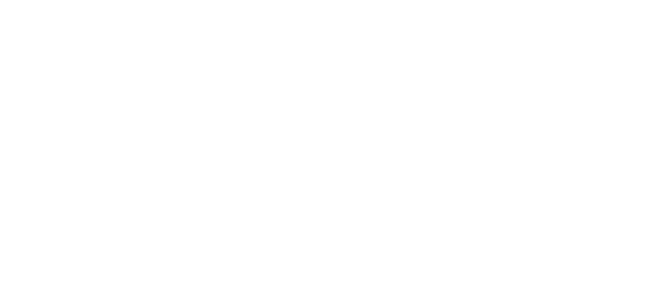
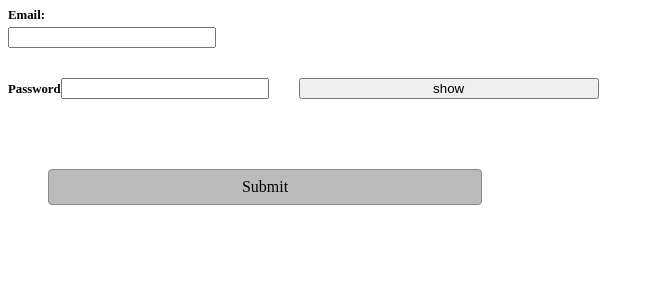
Before and after one commit to kudo07/05-REACT-MINI-EXERCISES, a React (Vite) app: page / in a window 1280 px wide. Shown: the top 300 px of the page, without its empty margins (0-654 px from the left). Built offline with nearby package versions, Linux system fonts and the light colour scheme.

Commit message:
bsic Form completed

```diff
--- /dev/null
+++ b/src/56-25-ONE-WAY-DATA/Children.jsx
@@ -0,0 +1,18 @@
+const Children = ({ toggle, setToggle }) => {
+  return (
+    <div>
+      <button
+        onClick={() => setToggle(toggle === 'dark' ? 'setToggle' : 'dark')}
+      >
+        {toggle}
+      </button>
+    </div>
+  );
+};
+
+export default Children;
+// now one way data is that the data is pass only through from the parent to child
+//now we want to toggle the "toggle" we want it change from the setter function
+// if we want to modifying from a child that affect parent we will use the function
+// we pass down the deleteTodo and toggleTodo which modifies the ui into the parents so with
+// the help of the function we modifies into the parent from the child
--- /dev/null
+++ b/src/56-25-ONE-WAY-DATA/OneWay.jsx
@@ -0,0 +1,14 @@
+import { useState } from 'react';
+import Children from './Children';
+
+const OneWay = () => {
+  const [toggle, setToggle] = useState('dark');
+
+  return (
+    <div>
+      <Children toggle={toggle} setToggle={setToggle} />
+    </div>
+  );
+};
+
+export default OneWay;
--- a/src/56-ONE-WAY-DATA/OneWay.jsx
+++ /dev/null
@@ -1,5 +0,0 @@
-const OneWay = () => {
-  return <div></div>;
-};
-
-export default OneWay;
--- /dev/null
+++ b/src/57-26-USESTATE-VS-USEREF/Combine.jsx
@@ -0,0 +1,33 @@
+import React, { useEffect, useRef, useState } from 'react';
+
+const Combine = () => {
+  const nameRef = useRef();
+  useEffect(() => {
+    console.log('render');
+  });
+  //
+  // const [inp, setInp] = useState('');
+  // const handleChange = (e) => {
+  //   setInp(e.target.value);
+  // };
+  //
+  const handleSubmit = (e) => {
+    const inp = nameRef.current.value;
+    e.preventDefault();
+    if (inp === '') return;
+    alert(`Name is : ${inp}`);
+  };
+  return (
+    <form onSubmit={handleSubmit}>
+      <label htmlFor="name">Name:</label>
+      <input type="text" id="name" ref={nameRef} />
+      {/* <input type="text" id="name" value={inp} onChange={handleChange} /> */}
+      <br />
+      <br />
+      <br />
+      <button type="submit">Alert</button>
+    </form>
+  );
+};
+
+export default Combine;
--- /dev/null
+++ b/src/59-27-FORM-PROJECT/FormProject.jsx
@@ -0,0 +1,10 @@
+import Forms from './Forms';
+import StateRef from './StateRef';
+import './style.css';
+const FormProject = () => {
+  // return <Forms />;
+  return <StateRef />;
+};
+
+export default FormProject;
+//58-59
--- /dev/null
+++ b/src/59-27-FORM-PROJECT/Forms.jsx
@@ -0,0 +1,77 @@
+import { useMemo, useState } from 'react';
+import { checkEmail, checkPassword } from './validation';
+
+const Forms = () => {
+  const [email, setEmail] = useState('');
+  const [password, setPassword] = useState('');
+  const [toggle, setToggle] = useState(false);
+  const [isAfterFirstSubmit, setIsAfterFirstSubmit] = useState(false);
+  //
+  const emailErrors = useMemo(() => {
+    return isAfterFirstSubmit ? checkEmail(email) : [];
+  }, [isAfterFirstSubmit, email]);
+  //
+  const passwordErrors = useMemo(() => {
+    return isAfterFirstSubmit ? checkPassword(password) : [];
+  }, [isAfterFirstSubmit, password]);
+  //
+  function onSubmitt(e) {
+    e.preventDefault();
+    setIsAfterFirstSubmit(true);
+    //
+    const emailResults = checkEmail(email);
+    const passwordResults = checkPassword(password);
+    if (emailResults.length === 0 && passwordResults.length === 0) {
+      alert('Success');
+    }
+  }
+  const functionToggle = () => {
+    setToggle(() => {
+      return !toggle;
+    });
+  };
+  //
+  return (
+    <form onSubmit={onSubmitt} className="form">
+      <div className={`form-group ${emailErrors.length > 0 ? 'error' : ''}`}>
+        <label className="label" htmlFor="email">
+          Email
+        </label>
+        <input
+          className="input"
+          type="email"
+          id="email"
+          value={email}
+          onChange={(e) => setEmail(e.target.value)}
+        />
+        {emailErrors.length > 0 && (
+          <div className="msg">{emailErrors.join(', ')}</div>
+        )}
+      </div>
+      <div className={`form-group ${passwordErrors.length > 0 ? 'error' : ''}`}>
+        <label htmlFor="password" className="label">
+          PASSWORD:
+        </label>
+        <input
+          type={toggle ? 'text' : 'password'}
+          className="input"
+          id="password"
+          value={password}
+          onChange={(e) => setPassword(e.target.value)}
+        />
+
+        {passwordErrors.length > 0 && (
+          <div className="msg">{passwordErrors.join(', ')}</div>
+        )}
+        <button type="button" onClick={functionToggle}>
+          {toggle ? 'hide' : 'show'}
+        </button>
+        <button className="btn" type="submit">
+          Submit
+        </button>
+      </div>
+    </form>
+  );
+};
+
+export default Forms;
--- /dev/null
+++ b/src/59-27-FORM-PROJECT/StateRef.jsx
@@ -0,0 +1,82 @@
+import { useRef, useState } from 'react';
+import { checkEmail, checkPassword } from './validation';
+
+const StateRef = () => {
+  const emailRef = useRef();
+  const passwordRef = useRef();
+  const [toggle, setToggle] = useState(false);
+  //
+  const [emailErrors, setEmailErrors] = useState([]);
+  const [passwordErrors, setPasswordErrors] = useState([]);
+  const [isAfterFirstSubmit, setIsAfterSubmit] = useState(false);
+  const onSubmit = (e) => {
+    e.preventDefault();
+    setIsAfterSubmit(true);
+    const emialResults = checkEmail(emailRef.current.value);
+    const passwordResults = checkPassword(passwordRef.current.value);
+    setEmailErrors(emialResults);
+    setPasswordErrors(passwordResults);
+    if (emialResults.length === 0 && passwordResults.length === 0) {
+      alert('success');
+    }
+  };
+  const functionToggle = (e) => {
+    setToggle(() => {
+      return !toggle;
+    });
+  };
+  return (
+    <form onSubmit={onSubmit}>
+      <div className={`form-group ${emailErrors.length > 0 ? 'error' : ''}`}>
+        <label htmlFor="email" className="label">
+          Email:
+        </label>
+        <input
+          type="email"
+          id="email"
+          className="input"
+          ref={emailRef}
+          onChange={
+            isAfterFirstSubmit
+              ? (e) => setEmailErrors(checkEmail(e.target.value))
+              : undefined
+          }
+        />
+        {emailErrors.length > 0 ? (
+          <div className="msg">{emailErrors.join(', ')}</div>
+        ) : (
+          ''
+        )}
+      </div>
+      <div className={`from-group ${passwordErrors.length > 0 ? 'error' : ''}`}>
+        <label htmlFor="password" className="label">
+          Password
+        </label>
+        <input
+          type={toggle ? 'text' : 'password'}
+          id="password"
+          ref={passwordRef}
+          className="input"
+          onChange={
+            isAfterFirstSubmit
+              ? (e) => setPasswordErrors(checkPassword(e.target.value))
+              : undefined
+          }
+        />
+        {passwordErrors.length > 0 ? (
+          <div className="msg">{passwordErrors.join(',')}</div>
+        ) : (
+          ''
+        )}
+        <button type="button" onClick={functionToggle}>
+          {toggle ? 'hide' : 'show'}
+        </button>
+        <button className="btn" type="submit">
+          Submit
+        </button>
+      </div>
+    </form>
+  );
+};
+
+export default StateRef;
--- /dev/null
+++ b/src/59-27-FORM-PROJECT/style.css
@@ -0,0 +1,64 @@
+.form {
+  display: flex;
+  flex-direction: column;
+  gap: 1rem;
+  max-width: 600px;
+}
+input {
+  width: 200px;
+}
+button {
+  width: 300px;
+  margin: 30px;
+}
+.form-group {
+  display: flex;
+  flex-direction: column;
+  gap: 0.25rem;
+}
+.label {
+  font-weight: bold;
+  font-size: 0.8rem;
+}
+.input-group {
+  all: unset;
+  border: 0.05em solid black;
+  border-radius: 0.25em;
+  padding: 0.25em 0.5em;
+}
+.form-group.error .input {
+  border-color: hsl(0, 100%, 70%);
+  color: hsl(0, 100%, 70%);
+  background: hsl(0, 100%, 95%);
+}
+.form-group.error .label {
+  color: hsl(0, 100%, 70%);
+}
+.input:focus {
+  border-color: hsl(200, 100%, 50%);
+}
+.btn {
+  all: unset;
+  border: 0.05em solid #888;
+  background-color: #bbb;
+  border-radius: 0.25em;
+  padding: 0.5em 1em;
+  text-align: center;
+  cursor: pointer;
+  width: 400px;
+  display: flex;
+  justify-content: center;
+  align-items: center;
+  margin: 40px;
+}
+.btn:hover,
+.btn:focus {
+  background-color: #aaa;
+}
+.btn:focus {
+  outline: auto;
+}
+.form-group-error .msg {
+  font-size: 0.8em;
+  color: hsl(0, 100%, 70%);
+}
--- /dev/null
+++ b/src/59-27-FORM-PROJECT/validation.js
@@ -0,0 +1,27 @@
+export function checkEmail(email) {
+  const errors = [];
+  if (email.length === 0) {
+    errors.push('Required');
+  }
+  if (!email.endsWith('@gmail.com')) {
+    errors.push('Must end with @gmail.com');
+  }
+  return errors;
+}
+
+export function checkPassword(password) {
+  const errors = [];
+  if (password.length < 10) {
+    errors.push('Must be at least 10 characters');
+  }
+  if (!password.match(/[a-z]/)) {
+    errors.push('Must include atleast 1 lowerCase');
+  }
+  if (!password.match(/[A-Z]/)) {
+    errors.push('Must be atleast one Upper case character');
+  }
+  if (!password.match(/[0-9]/)) {
+    errors.push('Must be atleast 1 number');
+  }
+  return errors;
+}
--- a/src/App.jsx
+++ b/src/App.jsx
@@ -27,6 +27,9 @@ import UseLocalStorage from './54-23-USELOCALSTORAGE/UseLocalStorage';
 import Form from './55-24-FORM-BASIS/Form';
 import Table from './52-PDF-GENERATOR/Table';
 import FileUpload from './51-DRAG-N-DROP/FileUpload';
+import OneWay from './56-25-ONE-WAY-DATA/OneWay';
+import Combine from './57-26-USESTATE-VS-USEREF/Combine';
+import FormProject from './59-27-FORM-PROJECT/FormProject';
 function App() {
   // 1-return <Called />;
   // 3-return <InputList />;
@@ -55,9 +58,11 @@ function App() {
   //22- return <UseArrayHook />;
   // 23- return <UseLocalStorage />;
   //24-FORM return <Form />;
+  //51- return <FileUpload />;
   //52 return <Table />;
-  //51- return <FileUpload />;
-  //
+  //25- return <OneWay />;
+  //26-return <Combine />;
+  return <FormProject />;
 }
 
 export default App;
```
